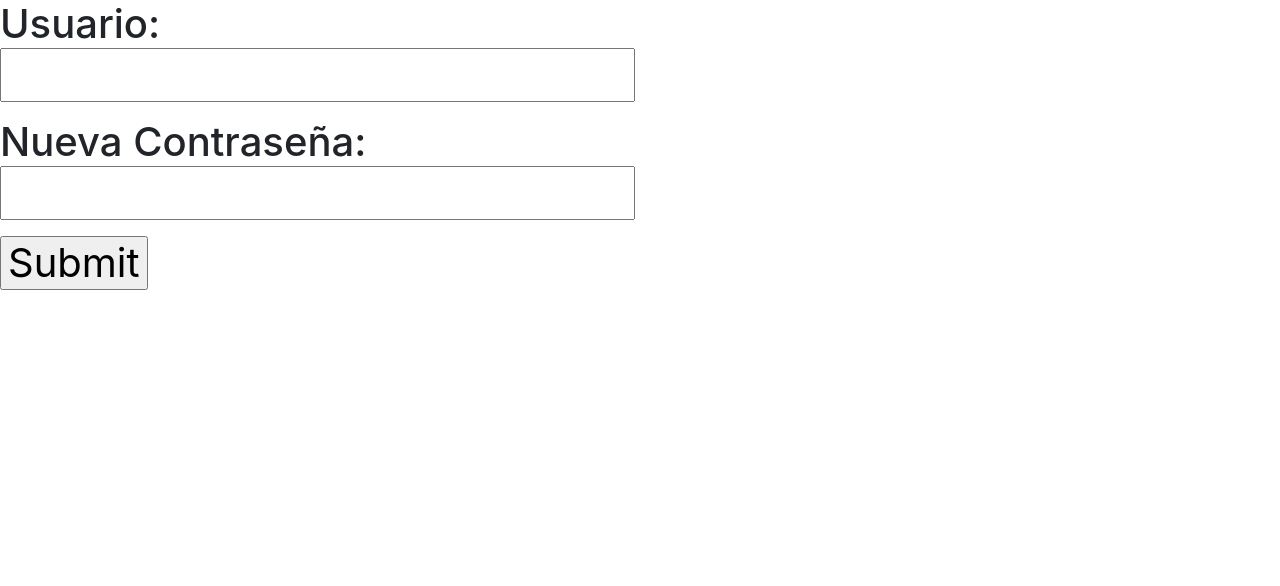
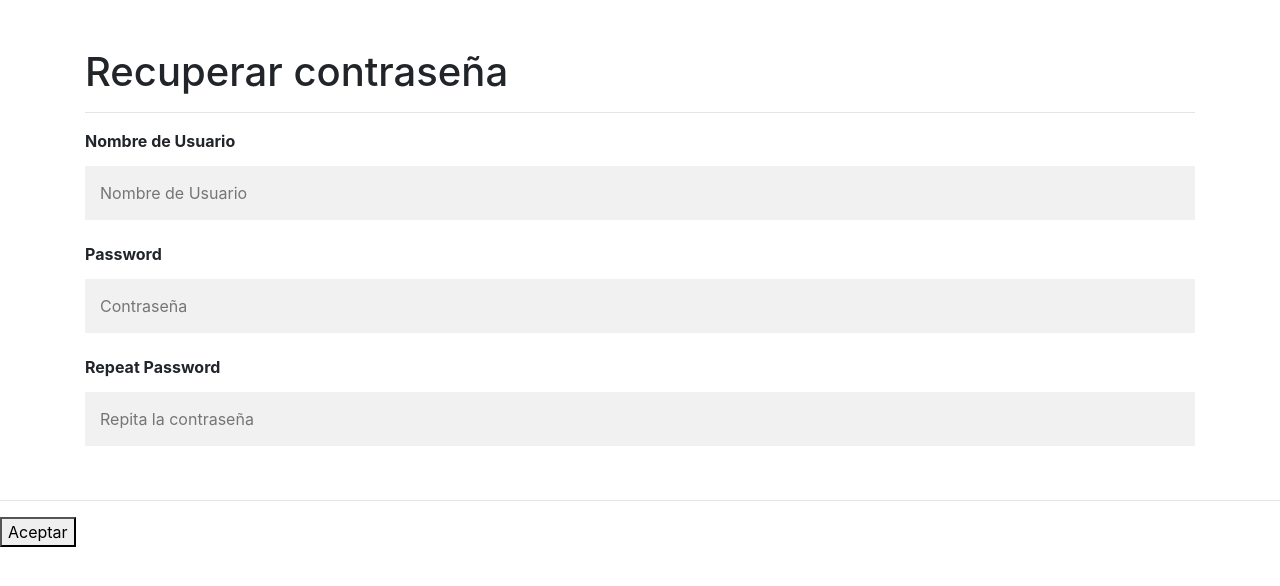
Before and after one commit to JavierBH/IS2, a Flask app: page /recuperar/password in a window 1280 px wide. Shown: the top 586 px of the page. Run offline with Flask 2, Linux system fonts and the light colour scheme; some libraries are stand-ins or nearby versions.

Commit message:
He hacido cosas

```diff
--- a/templates/new_pass.html
+++ b/templates/new_pass.html
@@ -1,16 +1,35 @@
-{% extends "base.html" %}
 {% from "_render_macros.html" import render_messages_error %}
-{% from "_render_macros.html" import render_messages_success %}
+<!DOCTYPE html>
+<html>
+    <head>
+        <meta charset="utf-8">
+        <title>Register</title>
+        <meta name="viewport" content="width=device-width, initial-scale=1">
+        <link rel="stylesheet" type="text/css" media="screen" href="{{ url_for('static', filename='css/register.css') }}" />
+        <link rel="stylesheet" href="https://maxcdn.bootstrapcdn.com/bootstrap/4.3.1/css/bootstrap.min.css">
+        <script src="https://ajax.googleapis.com/ajax/libs/jquery/3.4.1/jquery.min.js"></script>
+        <script src="https://cdnjs.cloudflare.com/ajax/libs/popper.js/1.14.7/umd/popper.min.js"></script>
+        <script src="https://maxcdn.bootstrapcdn.com/bootstrap/4.3.1/js/bootstrap.min.js"></script>
+    </head>
 
-{% block title %}
-New_Password
-{% endblock %}
+<body>
+        <section class="center">
+          <form method="post" action="{{ url_for('new_pass') }}">
+                  {{render_messages_error(messages)}}
+                  <div class="container">
+          <h1>Recuperar contraseña </h1>
+            <hr>
 
-{% block content %}
-<form method="post" action="{{ url_for('new_pass') }}">
-    Usuario:<p><input name="username" type="text"></p>
-    Nueva Contraseña:<p><input name = "password" type="password"></p>
-    <input type="submit" value="Submit">
-</form>
+              <label for="email"><b>Nombre de Usuario</b></label>
+               <input type="text" placeholder="Nombre de Usuario" name="username" required>
 
-{% endblock %}
+               <label for="psw"><b>Password</b></label>
+               <input type="password" placeholder="Contraseña" name="contrasena" required>
+
+               <label for="psw-repeat"><b>Repeat Password</b></label>
+               <input type="password" placeholder="Repita la contraseña" name="repite_contrasena" required>
+               </div>
+            <hr>
+              <button type="submit" class="accept" >Aceptar</button>
+            </form>
+        </html>
```
